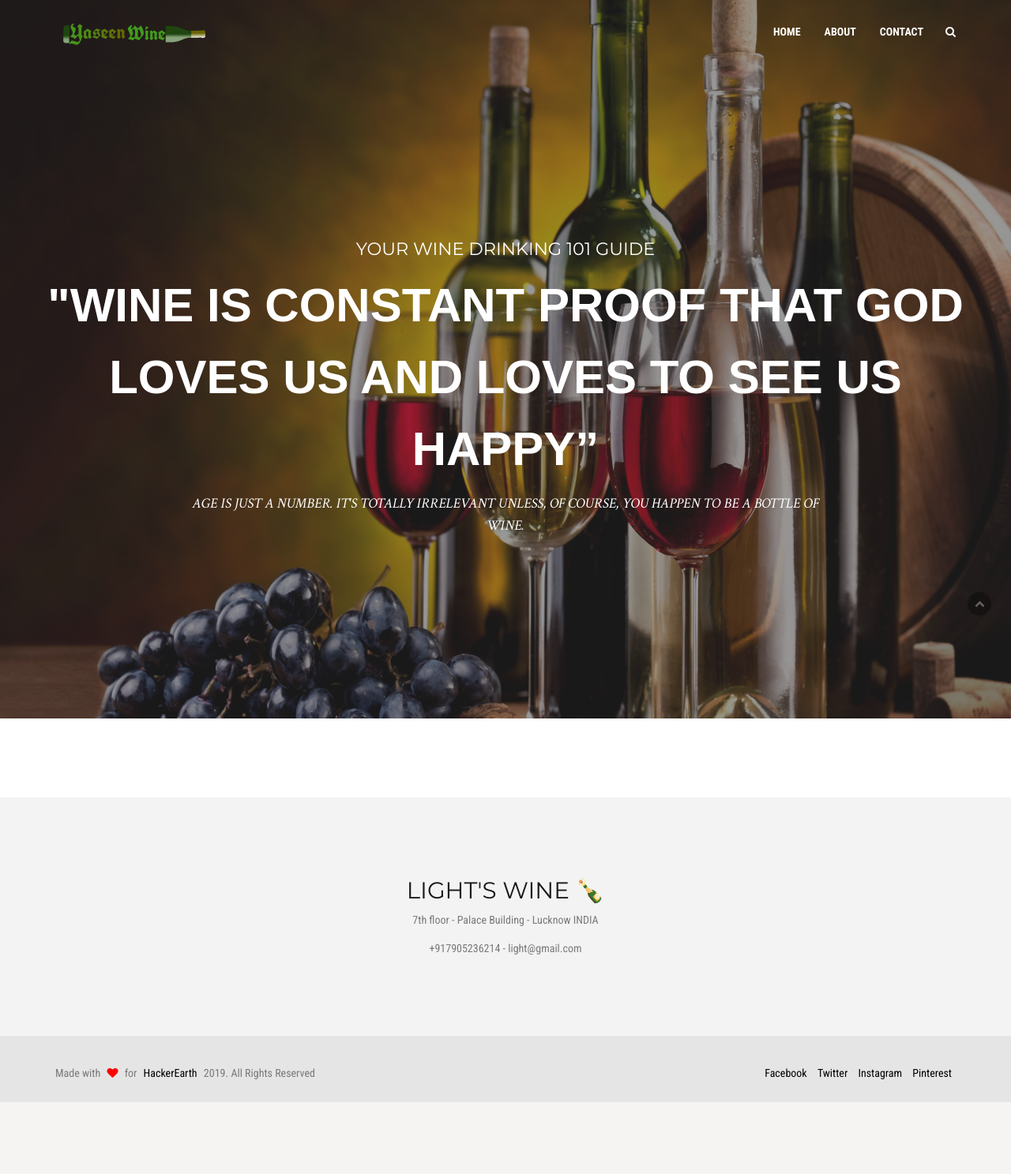
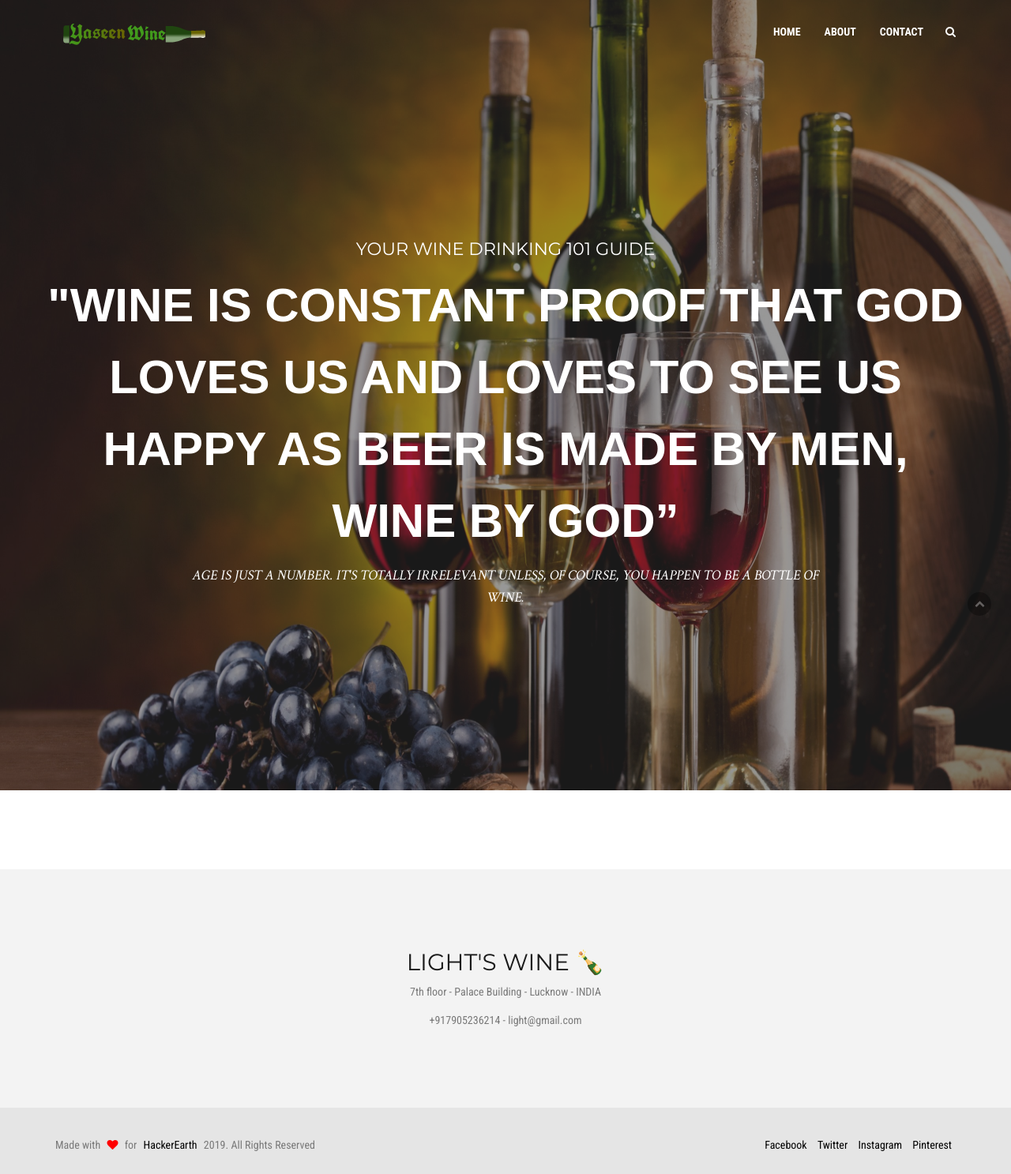
Before and after one commit to lowjack1/Wine-Connoisseur, a Django app: page / in a window 1280 px wide. Shown: the whole page at 79% size. Before the commit the page ends 1396 px from the top, so only its background shows below. Run offline with Django 3.2, Linux system fonts and the light colour scheme; data that the repository does not hold is empty; some libraries are stand-ins or nearby versions.

Commit message:
fixed some typo
fixed some typo and extended the quote of home page.

```diff
--- a/wineapp/templates/base.html
+++ b/wineapp/templates/base.html
@@ -121,8 +121,8 @@
     <div class="container">
       <div class="row">
         <div class="main_company roomy-100 text-center">
-          <h3 class="text-uppercase">Light's WIne 🍾</h3>
-          <p> 7th floor - Palace Building - Lucknow INDIA</p>
+          <h3 class="text-uppercase">Light's Wine 🍾</h3>
+          <p> 7th floor - Palace Building - Lucknow - INDIA</p>
           <p> +917905236214 - light@gmail.com</p>
         </div>
       </div>
--- a/wineapp/templates/home.html
+++ b/wineapp/templates/home.html
@@ -97,7 +97,7 @@
         <div class="home_text">
           <h4 class="text-white text-uppercase">Your Wine drinking 101 Guide</h4>
           <h1 class="text-white text-uppercase">"Wine is constant proof that God loves us and loves
-            to see us happy”
+            to see us happy as Beer is made by men, Wine by God”
           </h1>
 
           <div class="separator"></div>
```
